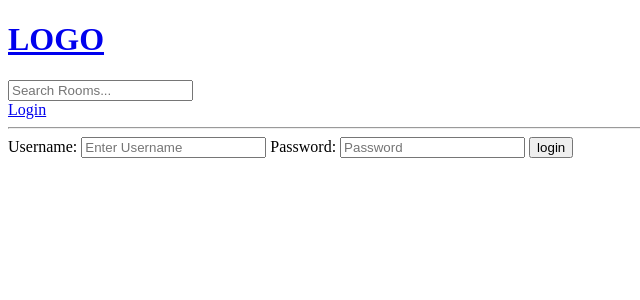
After one commit to MrWipp/DennisIvy-Course, a Django app: template base/templates/base/login_register.html in a window 1280 px wide. The commit adds this page. Shown: the top 300 px of the page, without its empty margins (0-640 px from the left). Run offline with Django 3.2, Linux system fonts and the light colour scheme; the template is opened without the code that fills it, so the values that code supplies are empty.

Commit message:
Added Login Page

```diff
--- /dev/null
+++ b/base/templates/base/login_register.html
@@ -0,0 +1,19 @@
+{% extends 'base.html' %}
+
+{% block content %}
+
+<div>
+    <form method="POST" action="">
+        {% csrf_token%}
+
+        <label>Username:</label>
+        <input type="text" name="username" placeholder="Enter Username" />
+
+        <label>Password:</label>
+        <input type="password" name="password" placeholder="Password" />
+
+        <input type="submit" value="login">
+    </form>
+</div>
+
+{% endblock content %}
--- a/base/urls.py
+++ b/base/urls.py
@@ -2,6 +2,8 @@ from django.urls import path
 from . import views
 
 urlpatterns = [
+    path('login/', views.loginPage, name="login-register"),
+
     path('', views.home, name="home"),
     path('room/<str:pk>/', views.room, name="room"),
     path('create-room/', views.createRoom, name="create-room"),
--- a/base/views.py
+++ b/base/views.py
@@ -3,6 +3,12 @@ from django.db.models import Q
 from django.http import HttpResponse
 from .models import Room, Topic
 from .forms import RoomForm
+
+
+def loginPage(request):
+    context = {}
+    return render(request, 'base/login_register.html', context)
+
 
 def home(request):
 
--- a/templates/base.html
+++ b/templates/base.html
@@ -10,10 +10,11 @@
     <a href="/">
         <h1>LOGO</h1>
     </a>
-    <hr>
     <form method="GET" action="{% url 'home' %}">
         <input type="text" name="q" placeholder="Search Rooms..."/>
     </form>
+    <a href="{% url 'login-register' %}">Login</a>
+    <hr>
     {% block content %}
     {% endblock %}
 
```
